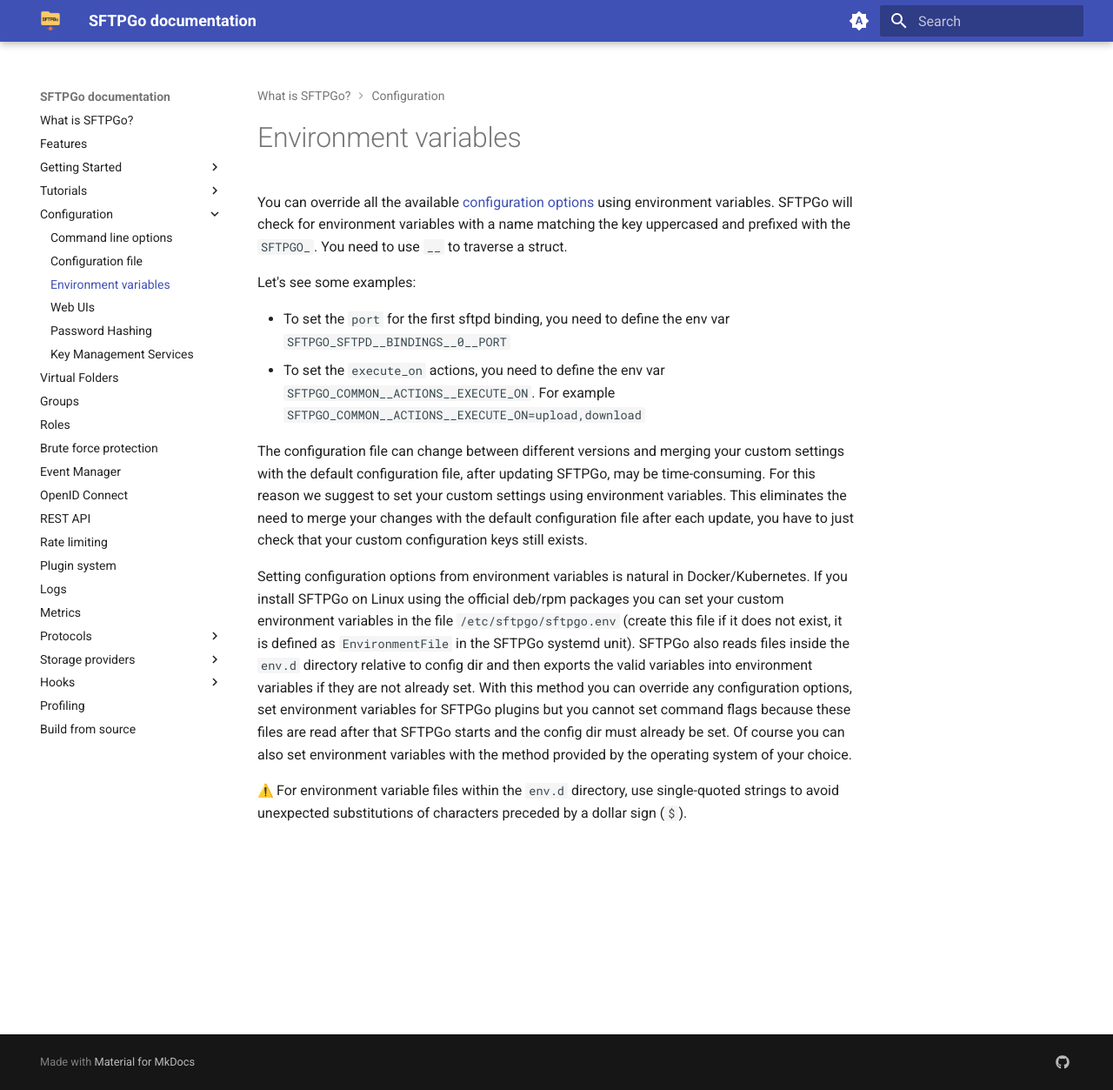
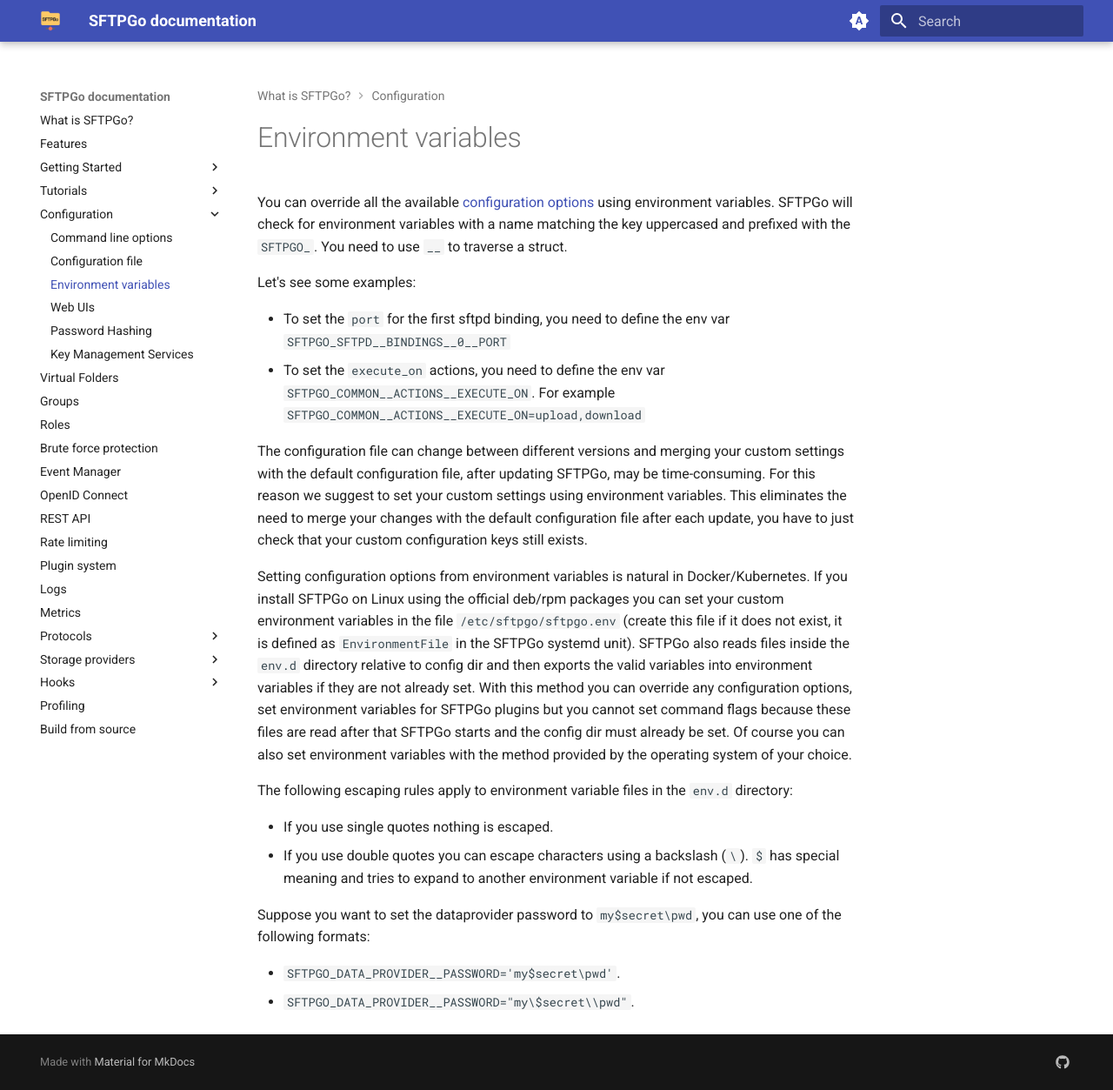
Before and after one commit to sftpgo/docs, an MkDocs documentation site: the page built from docs/env-vars.md, in a window 1280 px wide and 1253 px high. Shown: the whole window at 87% size. Built offline with MkDocs 1.6.1 and Material for MkDocs 9.7.7, drawn with Linux system fonts in a browser that asks for light colours; emoji names are drawn with the system emoji font; the version menu is left out.

Commit message:
clarify quoting for env var files
Signed-off-by: Nicola Murino <nicola.murino@gmail.com>

```diff
--- a/docs/env-vars.md
+++ b/docs/env-vars.md
@@ -14,4 +14,12 @@ If you install SFTPGo on Linux using the official deb/rpm packages you can set y
 SFTPGo also reads files inside the `env.d` directory relative to config dir and then exports the valid variables into environment variables if they are not already set. With this method you can override any configuration options, set environment variables for SFTPGo plugins but you cannot set command flags because these files are read after that SFTPGo starts and the config dir must already be set.
 Of course you can also set environment variables with the method provided by the operating system of your choice.
 
-:warning: For environment variable files within the `env.d` directory, use single-quoted strings to avoid unexpected substitutions of characters preceded by a dollar sign (`$`).
+The following escaping rules apply to environment variable files in the `env.d` directory:
+
+- If you use single quotes nothing is escaped.
+- If you use double quotes you can escape characters using a backslash (`\`). `$` has special meaning and tries to expand to another environment variable if not escaped.
+
+Suppose you want to set the dataprovider password to `my$secret\pwd`, you can use one of the following formats:
+
+- `SFTPGO_DATA_PROVIDER__PASSWORD='my$secret\pwd'`.
+- `SFTPGO_DATA_PROVIDER__PASSWORD="my\$secret\\pwd"`.
```
